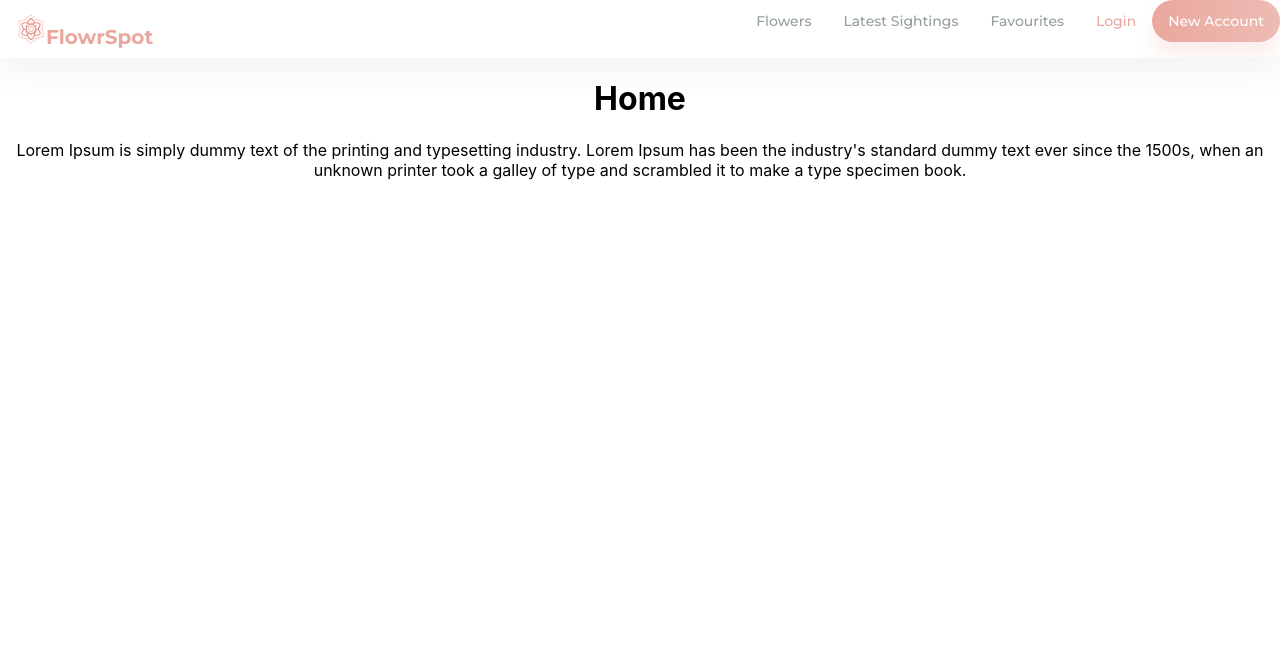
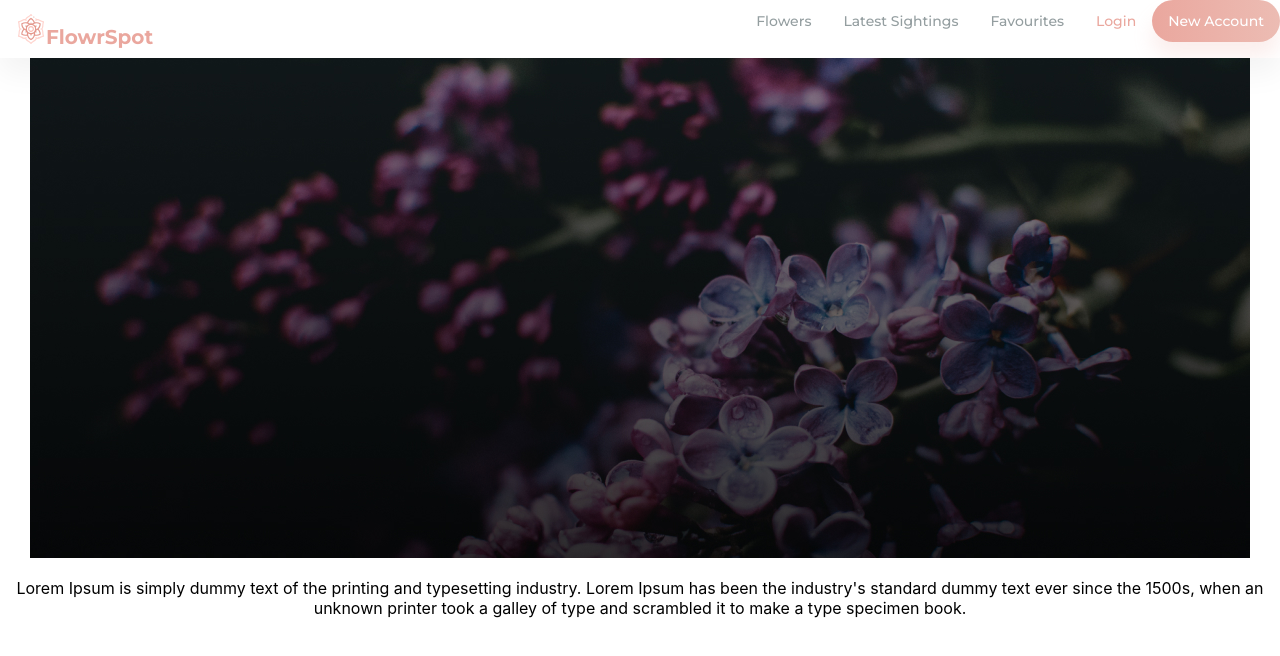
Before and after one commit to vukdakovic/FlowrSpot, a React (Create React App) app: page / in a window 1280 px wide. Shown: the top 656 px of the page. Built offline with nearby package versions, Linux system fonts and the light colour scheme.

Commit message:
Added image

```diff
--- /dev/null
+++ b/src/components/Home/Home.css
@@ -0,0 +1,7 @@
+img {
+  object-fit: fill;
+  margin: 0;
+  padding: 0;
+  background: linear-gradient(180deg, rgba(0, 0, 0, 0.3) 0%, rgba(0, 0, 0, 0.8) 100%, url(./pl-hero.jpg));
+  background-size: cover;
+}
--- a/src/components/Home/Home.js
+++ b/src/components/Home/Home.js
@@ -1,9 +1,12 @@
 import React from "react";
+import './Home.css';
+import image from "./pl-hero.jpg";
+
 
 function Home() {
   return (
     <div>
-      <h1>Home</h1>
+      <img src={image} alt="Flower Picture"/>
       <p>
         Lorem Ipsum is simply dummy text of the printing and typesetting
         industry. Lorem Ipsum has been the industry's standard dummy text
```
Also changed, not shown: src/components/Home/pl-hero.jpg (added).
